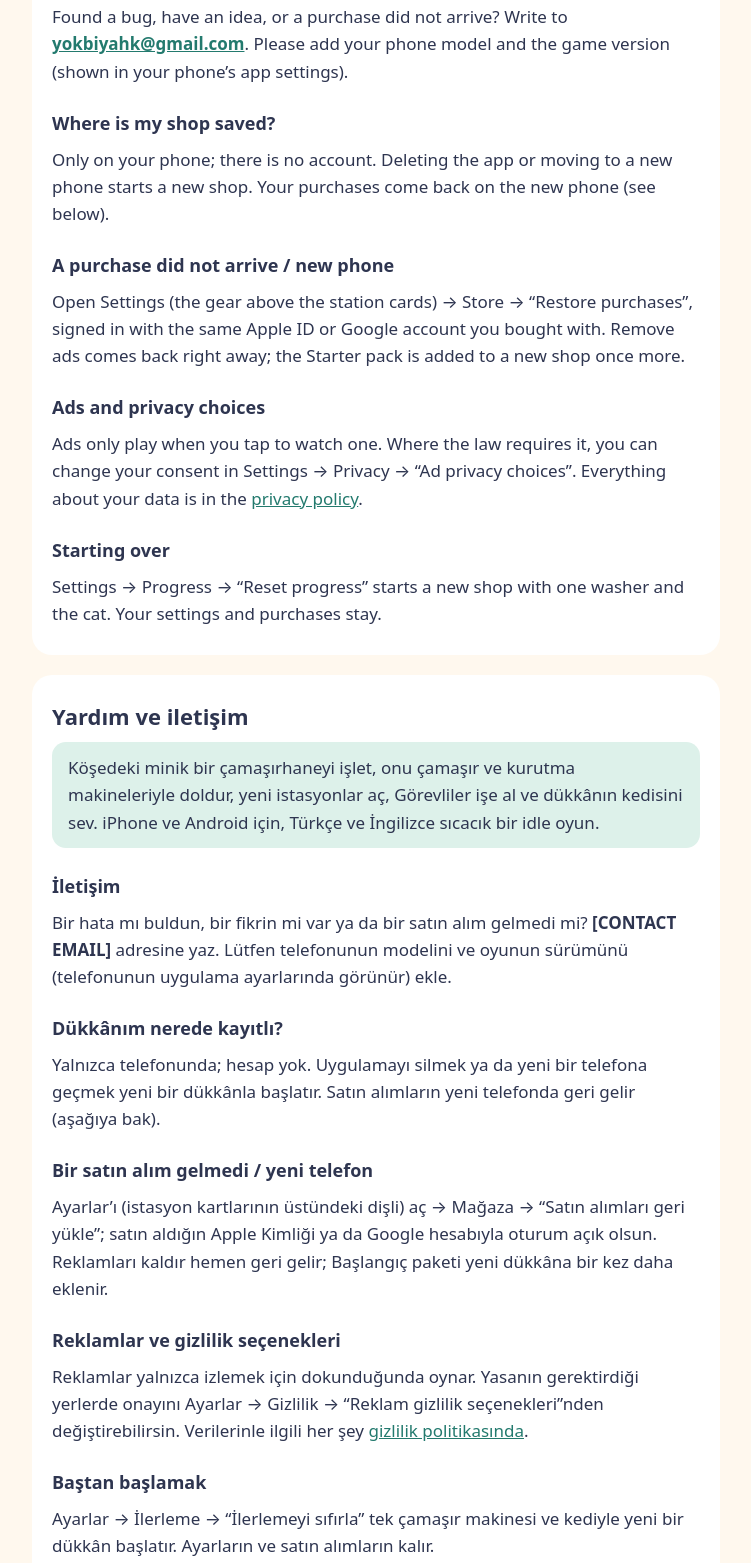
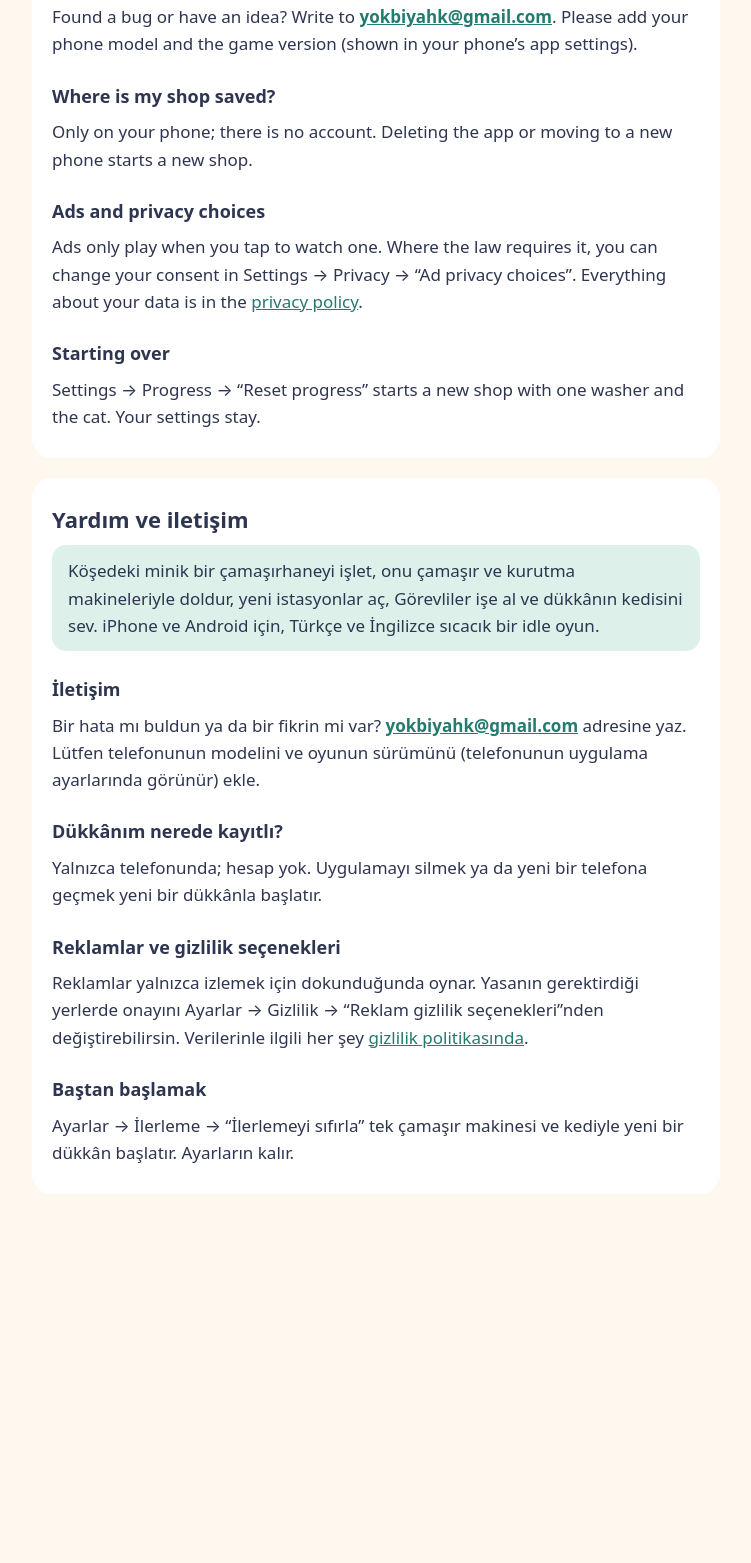
Before and after one commit to yokbi/yokbi.github.io, a plain HTML site: page cozy-laundromat/index.html in a window 1280 px wide. Shown: the part 388-1951 px from the top of the page, without its empty margins (264-1015 px from the left). After the commit the page ends 1630 px from the top, so only its background shows below. Drawn offline with Linux system fonts and the light colour scheme.

Commit message:
Cozy Laundromat: no in-app purchases in 1.0; fill Turkish contact email
Co-Authored-By: Claude Opus 5.5 <noreply@anthropic.com>

```diff
--- a/cozy-laundromat/index.html
+++ b/cozy-laundromat/index.html
@@ -59,18 +59,13 @@
   English and Turkish.</p>
 
   <h3>Contact</h3>
-  <p>Found a bug, have an idea, or a purchase did not arrive? Write to
+  <p>Found a bug or have an idea? Write to
   <a href="mailto:yokbiyahk@gmail.com"><strong>yokbiyahk@gmail.com</strong></a>. Please add your phone model and the game version (shown in your
   phone’s app settings).</p>
 
   <h3>Where is my shop saved?</h3>
   <p>Only on your phone; there is no account. Deleting the app or moving to a new phone starts a new
-  shop. Your purchases come back on the new phone (see below).</p>
-
-  <h3>A purchase did not arrive / new phone</h3>
-  <p>Open Settings (the gear above the station cards) → Store → “Restore purchases”, signed in with
-  the same Apple ID or Google account you bought with. Remove ads comes back right away; the Starter
-  pack is added to a new shop once more.</p>
+  shop.</p>
 
   <h3>Ads and privacy choices</h3>
   <p>Ads only play when you tap to watch one. Where the law requires it, you can change your consent
@@ -79,7 +74,7 @@
 
   <h3>Starting over</h3>
   <p>Settings → Progress → “Reset progress” starts a new shop with one washer and the cat. Your
-  settings and purchases stay.</p>
+  settings stay.</p>
 </section>
 
 <section id="tr" lang="tr">
@@ -89,18 +84,13 @@
   Türkçe ve İngilizce sıcacık bir idle oyun.</p>
 
   <h3>İletişim</h3>
-  <p>Bir hata mı buldun, bir fikrin mi var ya da bir satın alım gelmedi mi? <strong>[CONTACT
-  EMAIL]</strong> adresine yaz. Lütfen telefonunun modelini ve oyunun sürümünü (telefonunun uygulama
+  <p>Bir hata mı buldun ya da bir fikrin mi var?
+  <a href="mailto:yokbiyahk@gmail.com"><strong>yokbiyahk@gmail.com</strong></a> adresine yaz. Lütfen telefonunun modelini ve oyunun sürümünü (telefonunun uygulama
   ayarlarında görünür) ekle.</p>
 
   <h3>Dükkânım nerede kayıtlı?</h3>
   <p>Yalnızca telefonunda; hesap yok. Uygulamayı silmek ya da yeni bir telefona geçmek yeni bir
-  dükkânla başlatır. Satın alımların yeni telefonda geri gelir (aşağıya bak).</p>
-
-  <h3>Bir satın alım gelmedi / yeni telefon</h3>
-  <p>Ayarlar’ı (istasyon kartlarının üstündeki dişli) aç → Mağaza → “Satın alımları geri yükle”;
-  satın aldığın Apple Kimliği ya da Google hesabıyla oturum açık olsun. Reklamları kaldır hemen geri
-  gelir; Başlangıç paketi yeni dükkâna bir kez daha eklenir.</p>
+  dükkânla başlatır.</p>
 
   <h3>Reklamlar ve gizlilik seçenekleri</h3>
   <p>Reklamlar yalnızca izlemek için dokunduğunda oynar. Yasanın gerektirdiği yerlerde onayını
@@ -109,7 +99,7 @@
 
   <h3>Baştan başlamak</h3>
   <p>Ayarlar → İlerleme → “İlerlemeyi sıfırla” tek çamaşır makinesi ve kediyle yeni bir dükkân
-  başlatır. Ayarların ve satın alımların kalır.</p>
+  başlatır. Ayarların kalır.</p>
 </section>
 
 </main>
```
Also changed, not shown: cozy-laundromat/privacy/index.html (+5 -27 lines).
